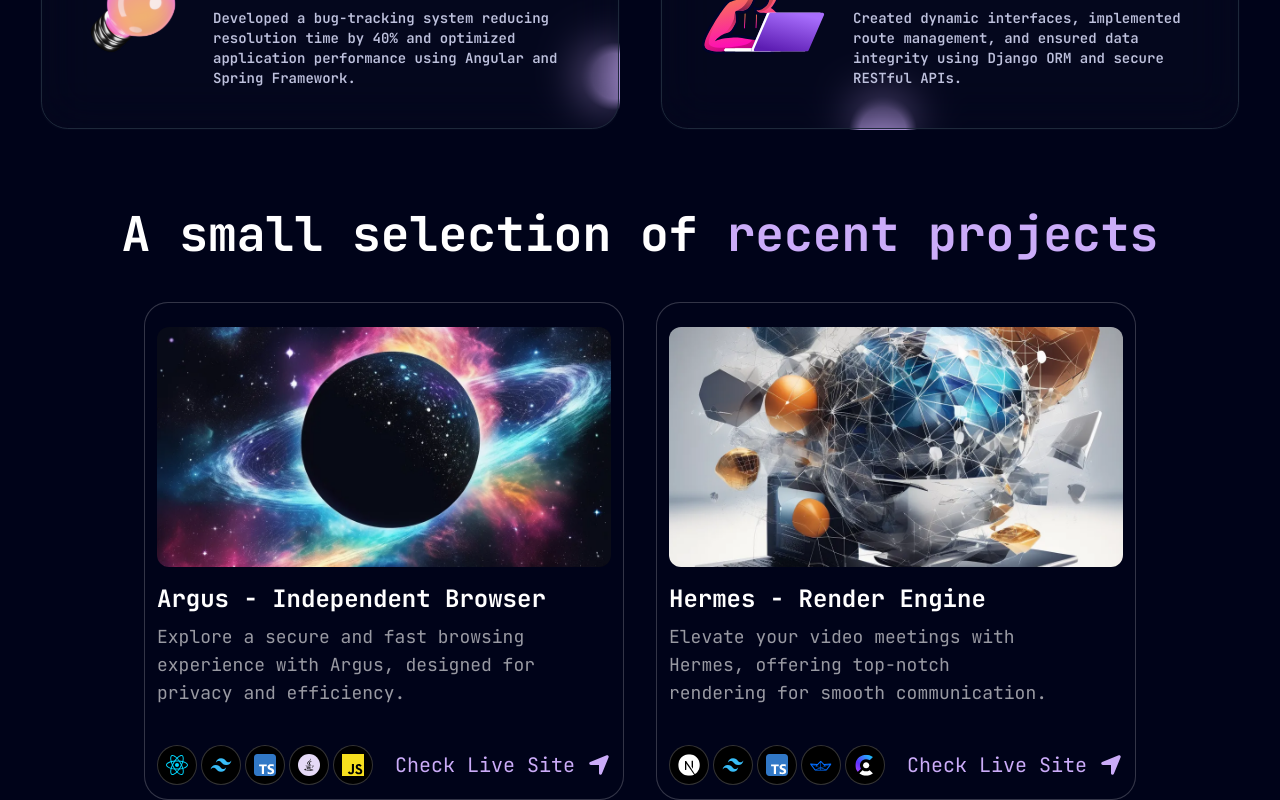
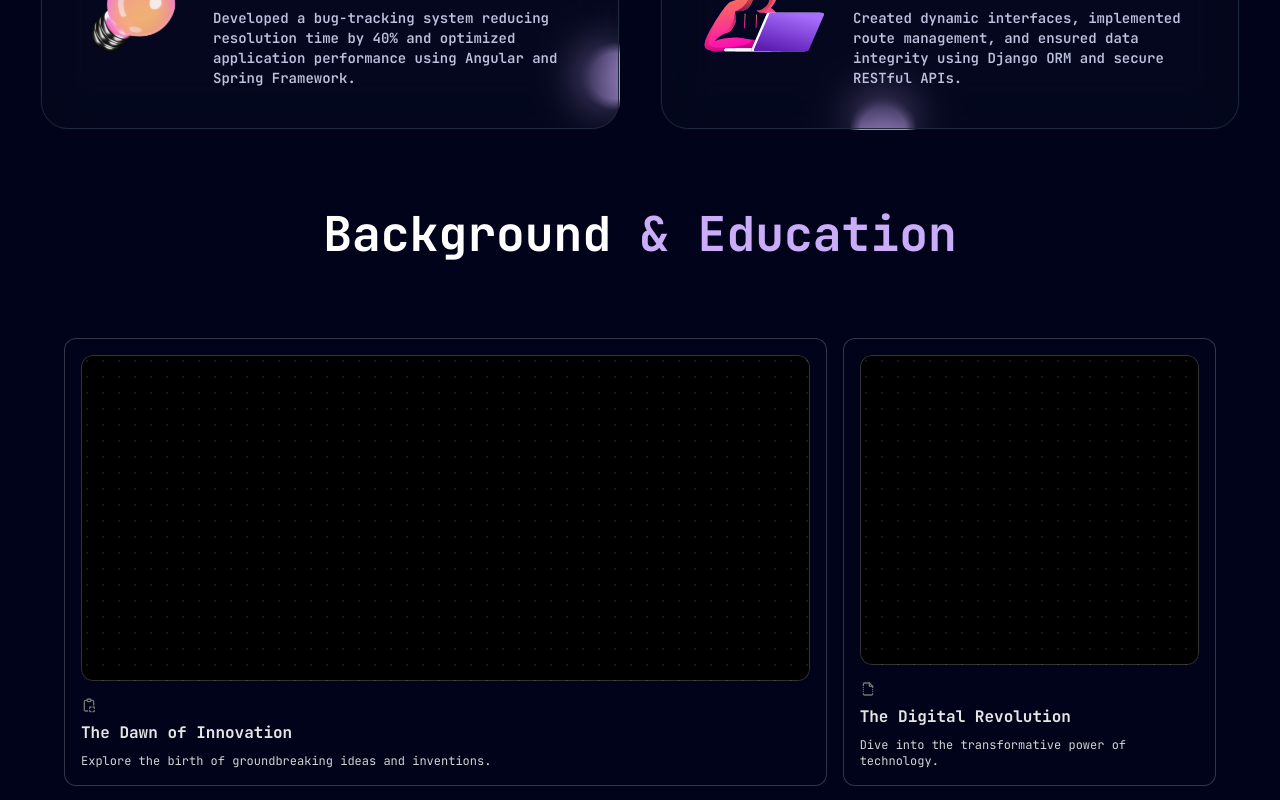
Before and after one commit to reneafranco/react-app, a Next.js app: page / in a window 1280 px wide. Shown: the part 2280-3080 px from the top of the page. Built offline with nearby package versions, Linux system fonts and the light colour scheme.

Commit message:
clean template

```diff
--- a/app/page.tsx
+++ b/app/page.tsx
@@ -20,8 +20,8 @@ export default function Home() {
         <Herotest />
         <About />
         <Experience />
+        <BentoGridSecondDemo />
         <RecenProjectsTest />
-        <BentoGridSecondDemo />
         <Approach />
         <Client />
         <Footer />
--- a/components/Background.tsx
+++ b/components/Background.tsx
@@ -10,6 +10,11 @@ import {
 export function BentoGridSecondDemo() {
   return (
     <main>
+      <div className="pt-20">
+        <h1 className="heading text-white">
+          Background <span className="text-purple"> & Education</span>
+        </h1>
+      </div>
       <BentoGrid className="max-w-6xl mx-auto md:auto-rows-[28rem] py-20">
         {items.map((item, i) => (
           <BentoGridItem
```
